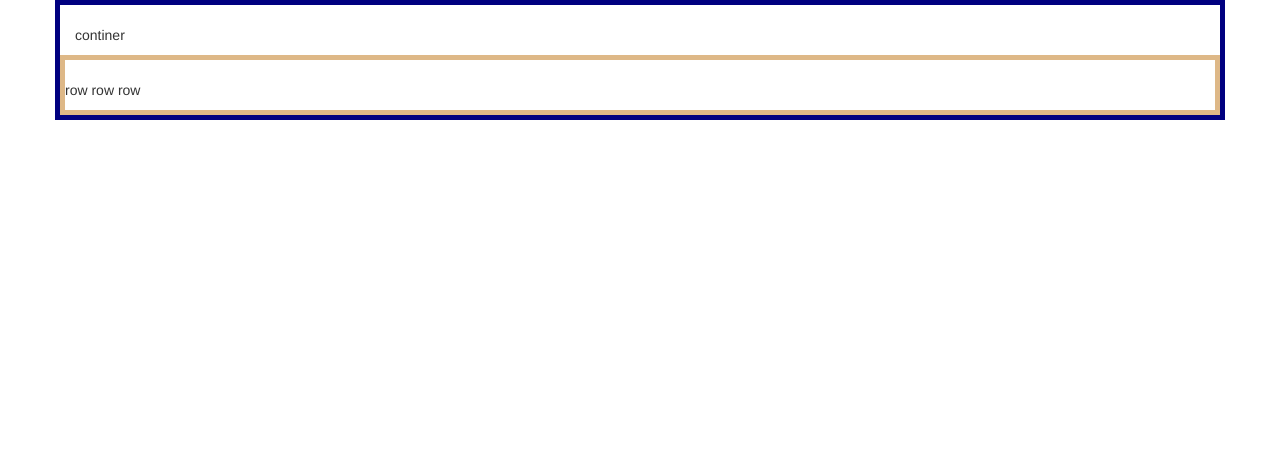
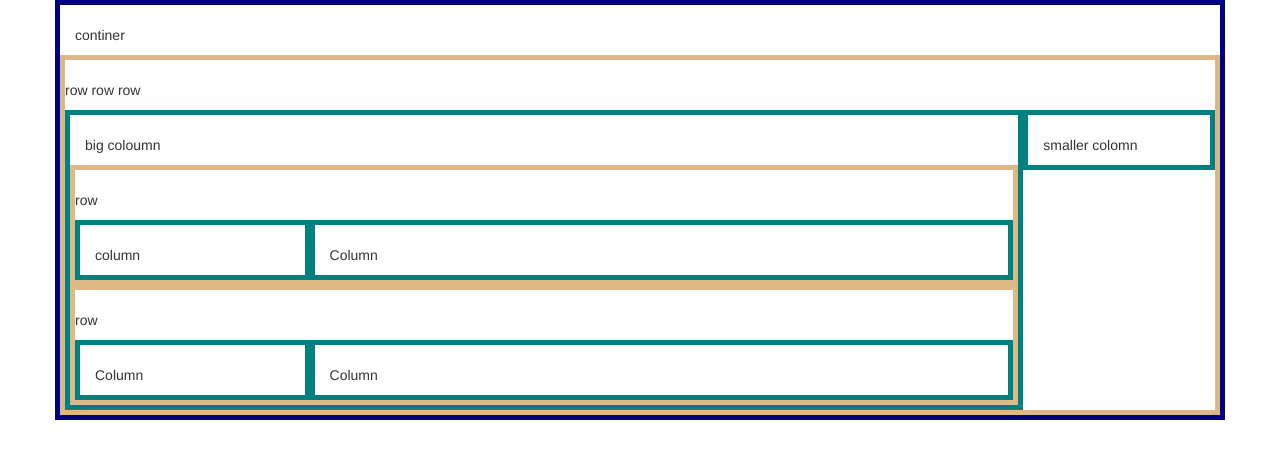
Before and after one commit to JesseCSG/Portfolio_2JCSG, a plain HTML site: page public_html/index.html in a window 1280 px wide. Drawn offline with Linux system fonts and the light colour scheme.

Commit message:
Commit 2

```diff
--- a/public_html/css/custom-style.css
+++ b/public_html/css/custom-style.css
@@ -1,6 +1,7 @@
 div{
     border-style: solid;
     border-width: 5px;
+    border-color: teal;
     padding-top: 20px;
 }
 
--- a/public_html/index.html
+++ b/public_html/index.html
@@ -18,6 +18,30 @@ and open the template in the editor.
             <p>continer</p>
             <div class="row">
                 <p>row row row</p>
+                    <div class="col-xs-10">
+                    <p>big coloumn<p/>
+                        <div class="row">
+                            <p>row</p>
+                                <div class="col-xs-3">
+                                <p>column</p>
+                                </div>
+                                <div class="col-xs-9">
+                                <p>Column</p>
+                                </div>
+                        </div>
+                        <div class="row">
+                            <p>row</p>
+                            <div class="col-xs-3">
+                            <p>Column</p>
+                            </div>
+                            <div class="col-xs-9">
+                            <p>Column</p>
+                            </div>
+                        </div>
+                    </div>
+                    <div class="col-xs-2">
+                        <p>smaller colomn</p>
+                </div>
             </div>
         </div>
     </body>
```
Also changed, not shown: config/.placeholder.txt (added), test/.placeholder.txt (added), 1 other file.
